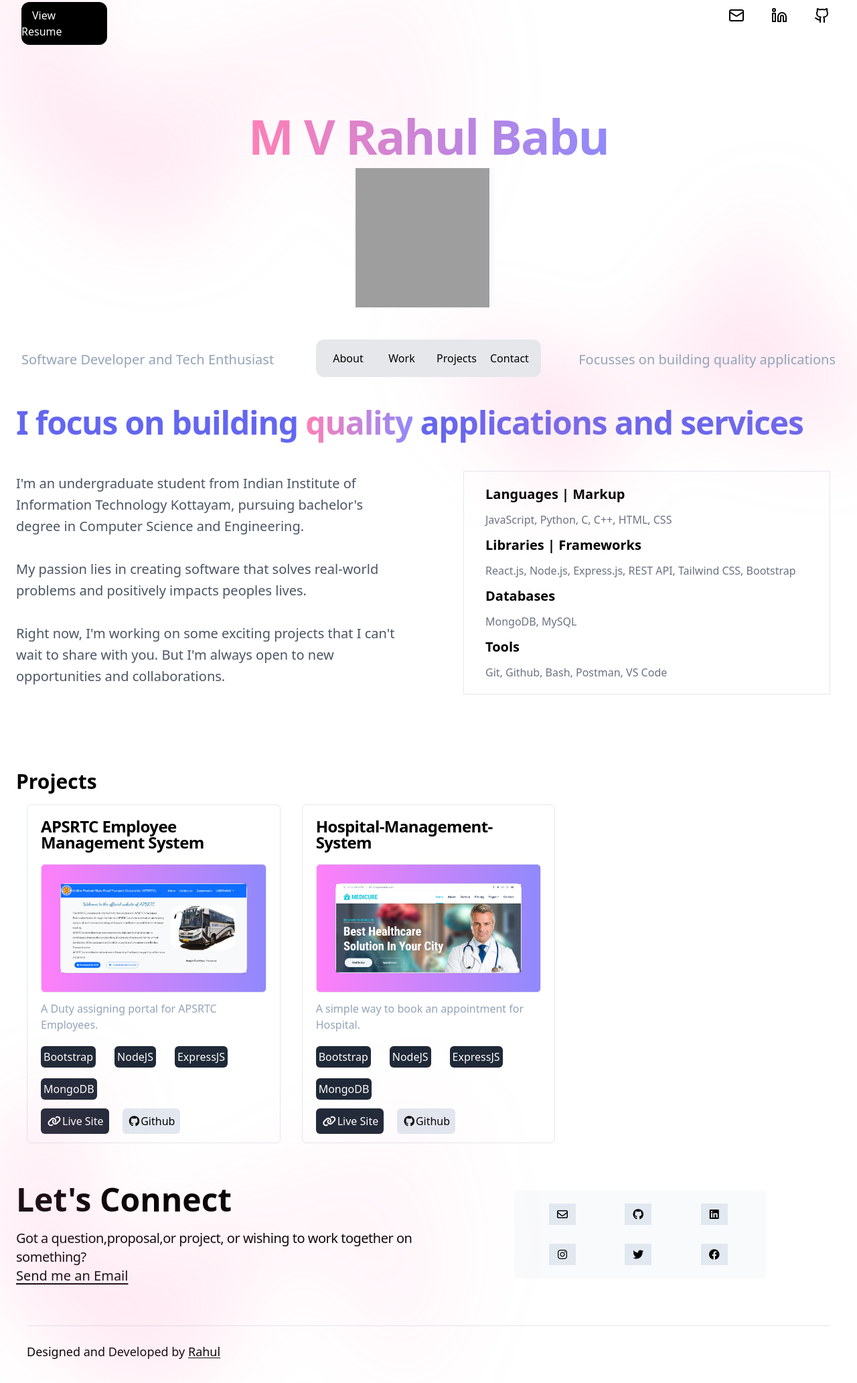
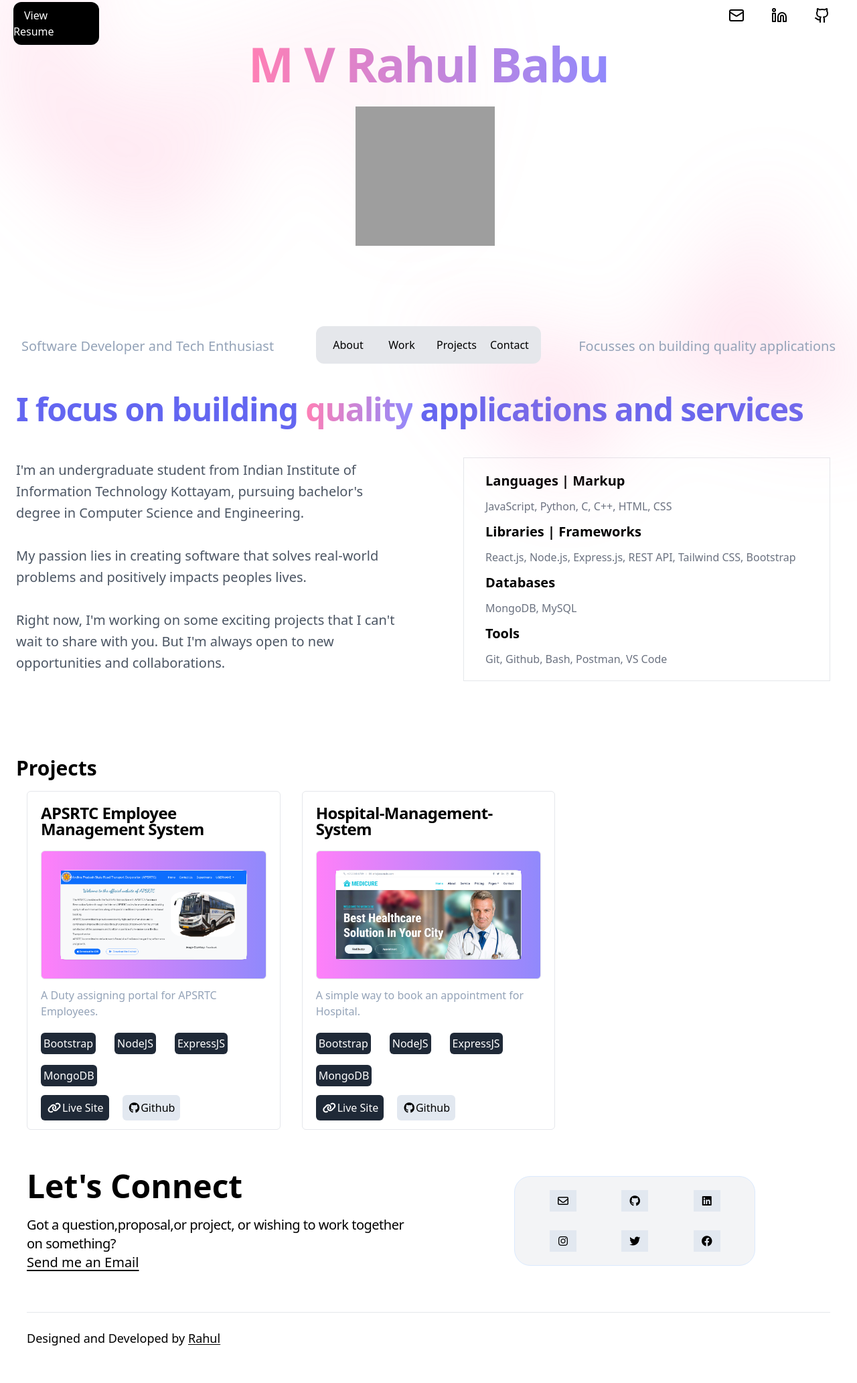
Before and after one commit to venkataRahulbabu/Portfolio, a website built with Vite: page index.html in a window 1280 px wide. Shown: the part 21-2086 px from the top of the page at 67% size. After the commit the page ends 2057 px from the top, so only its background shows below. Built offline with nearby package versions, Linux system fonts and the light colour scheme; grey boxes are pictures that could not be loaded.

Commit message:
Modified Code

```diff
--- a/index.html
+++ b/index.html
@@ -5,7 +5,7 @@
     <meta charset="UTF-8">
     <meta name="viewport" content="width=device-width, initial-scale=1.0">
     <script src="https://cdn.tailwindcss.com"></script>
-    <title>Document</title>
+    <title>Rahul | Software Developer</title>
     <link rel="stylesheet" href="https://cdnjs.cloudflare.com/ajax/libs/font-awesome/6.4.2/css/all.min.css"
         integrity="sha512-z3gLpd7yknf1YoNbCzqRKc4qyor8gaKU1qmn+CShxbuBusANI9QpRohGBreCFkKxLhei6S9CQXFEbbKuqLg0DA=="
         crossorigin="anonymous" referrerpolicy="no-referrer" />
@@ -15,7 +15,7 @@
 <body>
 
     <div class="bg-white">
-        <div class="relative isolate px-6 lg:px-8">
+        <div class="relative isolate px-6 lg:px-5">
             <div class="absolute inset-x-0 -top-40 -z-10 transform-gpu overflow-hidden blur-3xl sm:-top-80"
                 aria-hidden="true">
                 <div class="relative left-[calc(50%-11rem)] aspect-[1155/678] w-[36.125rem] -translate-x-1/2 rotate-[30deg] bg-gradient-to-tr from-[#ff80b5] opacity-30 sm:left-[calc(50%-30rem)] sm:w-[72.1875rem]"
@@ -23,7 +23,7 @@
                 </div>
             </div>
 
-            <div class="hidden md:block md:my-6 lg:inline-flex sm:hidden">
+            <div class="hidden absolute top-10 md:top-6 md:block lg:inline-flex sm:hidden">
                 <div class="w-32 bg-black py-2 rounded-xl">
                     <a class="text-white hover:bg-slate-800 hover:rounded-xl hover:py-2 h-10 px-4 hover:px-4 py-2 justify-center"
                         href="https://drive.google.com/file/d/1yEdDwdZIOnTXzo1-Y0AN916dK0Pne4Y7/view?usp=drivesdk"
@@ -63,25 +63,29 @@
                     </svg></a>
             </div>
 
-            <div class="flex flex-wrap items-center justify-center mx-auto max-w-2xl sm:py-16 lg:mb-3">
-                <div class="inline-block text-center">
-                    <h1
-                        class="scroll-m-20 md:text-6xl text-4xl my-40 md:my-0 lg:my-3 text-center font-extrabold tracking-tight lg:text-7xl leading-none mb-5">
+            <div class="flex flex-wrap items-center justify-center">
+                <div class="inline-block text-center my-20">
+                    <h1 class="md:text-6xl lg:text-7xl text-4xl text-center font-extrabold tracking-tight leading-none">
                         <span
                             class="whitespace-nowrap duration-500 ease-in-out transition bg-gradient-to-r from-[#ff80b5] to-[#9089fc] bg-clip-text text-transparent">M
                             V Rahul Babu</span>
                     </h1>
-                    <img class="h-40 w-40 lg:h-52 mx-40 pr-2 lg:w-52 hover:scale-110 transition duration-700 ease-in-out bg-gray-50"
+                    <img class="h-48 w-48 lg:h-52 mx-40 lg:my-7 md:my-10 lg:w-52 hover:scale-110 transition duration-700 ease-in-out bg-gray-50"
                         src="images/IMG_10-12-2022(1)-modified.png" alt="">
                 </div>
             </div>
 
-            <span class="lg:hidden mt-20 absolute text-center text-slate-400 font-medium font-sans text-xl">Software
-                Developer and Tech Enthusiast</span>
-            <span class="hidden lg:block absolute left-8 lg:-my-3 text-slate-400 font-sans font-medium text-xl">Software
-                Developer and Tech Enthusiast</span>
-            <span class="hidden lg:block absolute right-8 lg:-my-3 text-slate-400 font-sans font-medium text-xl">Focusses on
-                building quality applications</span>
+            <div class="lg:my-10 md:-mt-10">
+                <p class="lg:hidden text-center text-slate-400 font-medium font-sans text-xl sm:mb-10">Software
+                    Developer and Tech Enthusiast</p>
+                <span
+                    class="hidden lg:block absolute left-8 lg:-my-3 text-slate-400 font-sans font-medium text-xl">Software
+                    Developer and Tech Enthusiast</span>
+                <span
+                    class="hidden lg:block absolute right-8 lg:-my-3 text-slate-400 font-sans font-medium text-xl">Focusses
+                    on
+                    building quality applications</span>
+            </div>
 
             <!-- <p class="lg:hidden text-xl text-muted-foreground text-center font-medium">Focused on building quality
                 experiences</p>
@@ -92,7 +96,7 @@
             <p class="hidden lg:block absolute bottom-8 right-8 text-xl font-medium text-muted-foreground">Focused on
                 building quality experiences</p> -->
 
-            <div class="flex items-center justify-center shadow">
+            <div class="flex items-center justify-center shadow lg:my-5 md:my-10">
                 <div class="fixed bg-gray-200 text-center py-3 -my-12 rounded-xl px-2">
                     <ul class="flex -my-3 items-center justify-center">
                         <li class="mx-2 py-2 h-10 w-16 my-2 px-1 rounded-md hover:bg-neutral-300"><a
@@ -116,36 +120,9 @@
         </div>
     </div>
 
-    <!-- <div class="bg-white py-32 sm:py-16" id="about">
-        <div class="max-w-full grid grid-cols-2 sm:grid-cols-1 mx-auto px-6 lg:px-8">
-            <p class="mt-2 text-3xl font-bold tracking-tight text-indigo-500 lg:text-5xl mb-4">I focus on building <span
-                    class="bg-gradient-to-r from-[#ff80b5] to-[#9089fc] bg-clip-text text-transparent">quality</span>
-                applications and services</p>
-            <div class="inline-flex max-w-xl justify-between">
-                <p class="mt-6 text-xl leading-8 text-gray-600">I'm an undergraduate student from Indian Institute of
-                    Information Technology Kottayam, pursuing bachelor's degree in Computer Science and
-                    Engineering.</br></br>My passion lies in creating software that solves real-world problems and
-                    positively
-                    impacts peoples lives.</br><br> Right now, I'm working on some exciting projects that I can't wait
-                    to
-                    share with you. But I'm always open to new opportunities and collaborations.</p>
-            </div>
-            <div class="inline-flex justify-between max-w-4xl sm:mx-10 border border-collapse md:max-w-full">
-                <div class="container justify-start lg:m-5">
-                    <h1 class="text-xl font-semibold">Languages | Markup</h1>
-                    <p class="text-gray-500 my-3">JavaScript, Python, C, C++, HTML, CSS</p>
-                    <h1 class="text-xl font-semibold">Libraries | Frameworks</h1>
-                    <p class="text-gray-500 my-3">React.js, Node.js, Express.js, REST API, Tailwind CSS, Bootstrap</p>
-                    <h1 class="text-xl font-semibold">Databases</h1>
-                    <p class="text-gray-500 my-3">MongoDB, MySQL</p>
-                    <h1 class="text-xl font-semibold">Tools</h1>
-                    <p class="text-gray-500 my-3">Git, Github, Bash, Postman, VS Code</p>
-                </div>
-            </div>
-        </div>
-    </div> -->
 
-    <div class="lg:mt-10 mt-32 mb-3 py-6 justify-self-start lg:my-10" id="about">
+
+    <div class="lg:mt-10 mt-32 mb-3 py-6 justify-self-start lg:my-10 sm:-my-5" id="about">
         <div class="px-3 mx-3">
             <p class="mt-2 text-3xl font-bold tracking-tight text-indigo-500 lg:text-5xl mb-4">I focus on building <span
                     class="bg-gradient-to-r from-[#ff80b5] to-[#9089fc] bg-clip-text text-transparent">quality</span>
@@ -163,7 +140,9 @@
                     share with you. But I'm always open to new opportunities and collaborations.</p>
             </div>
             <span class="container md:hidden block text-center">
-                <a class="bg-slate-800 px-3 py-2 text-white rounded-lg" href="https://drive.google.com/file/d/1yEdDwdZIOnTXzo1-Y0AN916dK0Pne4Y7/view?usp=drivesdk">View Resume</a>
+                <a class="bg-slate-800 px-3 py-2 text-white rounded-lg"
+                    href="https://drive.google.com/file/d/1yEdDwdZIOnTXzo1-Y0AN916dK0Pne4Y7/view?usp=drivesdk">View
+                    Resume</a>
             </span>
 
             <div class="justify-between sm:mx-10 border border-collapse mx-3 px-3 my-5">
@@ -184,13 +163,13 @@
 
     <span class="inline-flex font-bold font-sans text-3xl px-3 mx-3 py-4" id="projects">Projects</span>
 
-    <div class="grid grid-cols-1 md:grid-cols-2 xl:grid-cols-3 gap-8 items-center justify-center mx-10">
+    <div class="grid grid-cols-1 md:grid-cols-2 xl:grid-cols-3 gap-8 items-center justify-center mx-10 -z-50">
         <div class="border border-separate rounded-md">
             <h2 class="font-semibold text-2xl leading-none tracking-tight m-5">APSRTC Employee Management System</h2>
             <div
                 class="mx-5 border border-collapse rounded-md justify-center items-center bg-gradient-to-r from-[#ff80f9] to-[#9089fc]">
                 <div
-                    class="m-7 rounded-lg border shadow-sm flex flex-col transition ease-in-out hover:scale-105 duration-500">
+                    class="m-7 rounded-lg border shadow-sm flex flex-col transition ease-in-out hover:scale-105 duration-500 cursor-pointer">
                     <img src="images/Project_Image.png" alt="">
                 </div>
             </div>
@@ -216,7 +195,7 @@
             <div
                 class="mx-5 border border-collapse rounded-md justify-center items-center bg-gradient-to-r from-[#ff80f9] to-[#9089fc]">
                 <div
-                    class="m-7 rounded-lg border shadow-sm flex flex-col transition ease-in-out hover:scale-105 duration-500">
+                    class="m-7 rounded-lg border shadow-sm flex flex-col transition ease-in-out hover:scale-105 duration-500 cursor-pointer">
                     <img src="images/Hospital_Project.png" alt="">
                 </div>
             </div>
@@ -241,35 +220,41 @@
     </div>
 
 
-    <div class="relative isolate px-6 lg:px-8">
-        <div class="absolute inset-x-0 -top-40 -z-10 transform-gpu overflow-hidden blur-3xl sm:-top-80"
+    <!-- <div class="relative isolate px-6 lg:px-8">
+        <div class="absolute inset-x-0 -top-40 transform-gpu overflow-hidden blur-3xl sm:-top-80"
             aria-hidden="true">
             <div class="relative left-[calc(50%-11rem)] aspect-[1155/678] w-[36.125rem] -translate-x-1/2 rotate-[30deg] bg-gradient-to-tr from-[#ff80b5] opacity-30 sm:left-[calc(50%-30rem)] sm:w-[72.1875rem]"
                 style="clip-path: polygon(74.1% 44.1%, 100% 61.6%, 97.5% 26.9%, 85.5% 0.1%, 80.7% 2%, 72.5% 32.5%, 60.2% 62.4%, 52.4% 68.1%, 47.5% 58.3%, 45.2% 34.5%, 27.5% 76.7%, 0.1% 64.9%, 17.9% 100%, 27.6% 76.8%, 76.1% 97.7%, 74.1% 44.1%)">
             </div>
         </div>
-    </div>
+    </div> -->
 
 
-    <div class="grid md:grid-cols-2 sm:grid-cols-1 gap-8 items-center justify-center mx-3 px-3 my-10">
-        <div class="my-5">
-            <h1 class="font-bold text-5xl font-sans" id="contact">Let's Connect</h1>
-            <p class="text-clip tracking-tight font-medium text-xl mt-5">Got a question,proposal,or project, or wishing
+    <div class="grid md:grid-cols-2 sm:grid-cols-1 gap-8 items-center justify-center mx-5 px-5 my-10">
+        <div class="my-5 text-black">
+            <h1 class="font-bold text-5xl font-sans text" id="contact">Let's Connect</h1>
+            <p class="text-clip tracking-tight font-medium text-xl mt-5">Got a question,proposal,or project, or
+                wishing
                 to work together on something?</p>
             <a class="underline underline-offset-4 text-xl hover:text-slate-400"
                 href="mailto:madalavrahulbabu123@gmail.com">Send me an Email</a>
         </div>
 
-        <div class="mx-28 bg-gray-50">
+        <div class="mx-28 bg-gray-100 rounded-3xl border border-blue-100">
             <div class="my-5 md:px-8 sm:px-10">
                 <div class="grid grid-cols-3 items-center gap-7 text-center">
-                    <a class="mx-5 bg-slate-200 w-10 p-1" href="mailto:madalavrahulbabu123@gmail.com"><i
-                            class="fa-regular fa-envelope"></i></a>
-                    <a class="mx-5 bg-slate-200 w-10 p-1" href=""><i class="fa-brands fa-github"></i></a>
-                    <a class="mx-5 bg-slate-200 w-10 p-1" href=""><i class="fa-brands fa-linkedin"></i></a>
-                    <a class="mx-5 bg-slate-200 w-10 p-1" href=""><i class="fa-brands fa-instagram"></i></a>
-                    <a class="mx-5 bg-slate-200 w-10 p-1" href=""><i class="fa-brands fa-twitter"></i></a>
-                    <a class="mx-5 bg-slate-200 w-10 p-1" href=""><i class="fa-brands fa-facebook"></i></a>
+                    <a class="mx-5 bg-slate-200 hover:bg-slate-300 w-10 p-1"
+                        href="mailto:madalavrahulbabu123@gmail.com"><i class="fa-regular fa-envelope"></i></a>
+                    <a class="mx-5 bg-slate-200 hover:bg-slate-300 w-10 p-1" href=""><i
+                            class="fa-brands fa-github"></i></a>
+                    <a class="mx-5 bg-slate-200 hover:bg-slate-300 w-10 p-1" href=""><i
+                            class="fa-brands fa-linkedin"></i></a>
+                    <a class="mx-5 bg-slate-200 hover:bg-slate-300 w-10 p-1" href=""><i
+                            class="fa-brands fa-instagram"></i></a>
+                    <a class="mx-5 bg-slate-200 hover:bg-slate-300 w-10 p-1" href=""><i
+                            class="fa-brands fa-twitter"></i></a>
+                    <a class="mx-5 bg-slate-200 hover:bg-slate-300 w-10 p-1" href=""><i
+                            class="fa-brands fa-facebook"></i></a>
                 </div>
             </div>
         </div>
```
